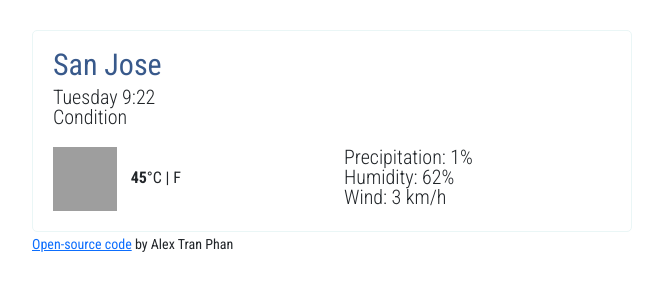
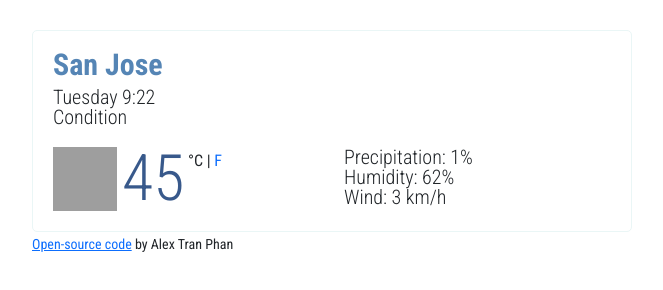
Before and after one commit to alextrnphn/vanilla-weather-app, a plain HTML site: page index.html in a window 1280 px wide. Shown: the whole page, without its empty margins (308-971 px from the left). Drawn offline with nearby package versions, Linux system fonts and the light colour scheme; grey boxes are pictures that could not be loaded.

Commit message:
Styled the temperature section

```diff
--- a/index.html
+++ b/index.html
@@ -34,13 +34,18 @@
           </div>
           <div class="row">
             <div class="col">
-              <div class="condition-img">
+              <div class="d-flex weather-temperature">
                 <img
                   src="https://ssl.gstatic.com/onebox/weather/64/sunny.png"
                   alt="clear"
-                  class="float-left"
+                  id="icon"
                 />
-                <strong>45</strong>°C | F
+                <div class="temperature-degree">
+                  <strong>45</strong>
+                  <span class="units"
+                    >°C | <a href="#" id="fahrenheit">F</a></span
+                  >
+                </div>
               </div>
             </div>
             <div class="col">
--- a/src/style.css
+++ b/src/style.css
@@ -3,9 +3,9 @@ body {
 }
 
 h1 {
-  color: #38598b;
+  color: #5585b5;
   font-size: 30px;
-  font-weight: 400;
+  font-weight: 800;
   line-height: 28px;
 }
 ul {
@@ -34,8 +34,24 @@ li {
 .overview {
   margin-bottom: 20px;
 }
-.condition-img img {
-  margin-right: 10px;
+.weather-temperature img {
+  margin-right: 5px;
   height: 64px;
   width: 64px;
 }
+.weather-temperature strong {
+  color: #38598b;
+  font-size: 64px;
+  line-height: 1;
+  font-weight: 300;
+}
+
+.weather-temperature .units {
+  position: relative;
+  font-size: 16px;
+  top: -34px;
+}
+
+#fahrenheit {
+  text-decoration: none;
+}
```
